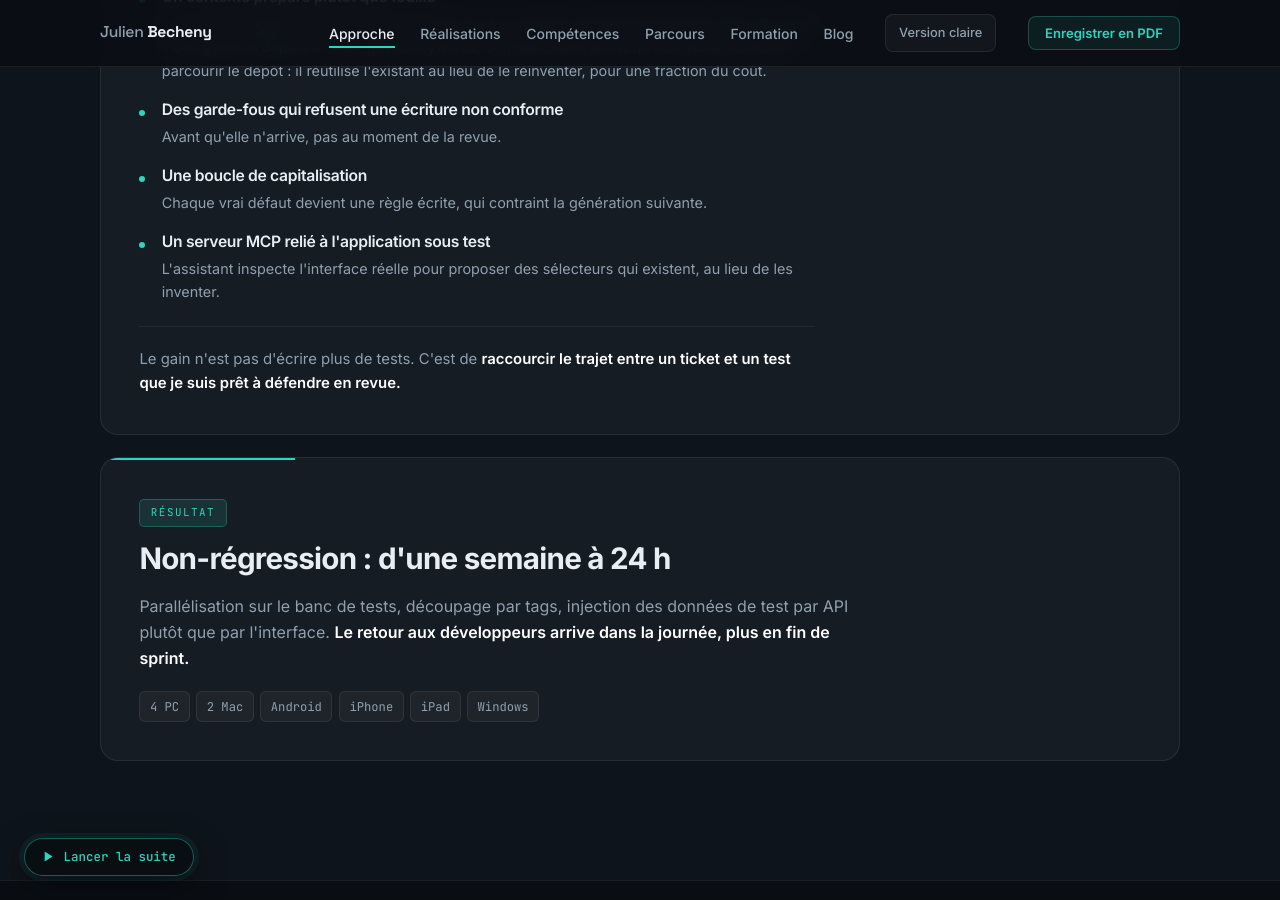
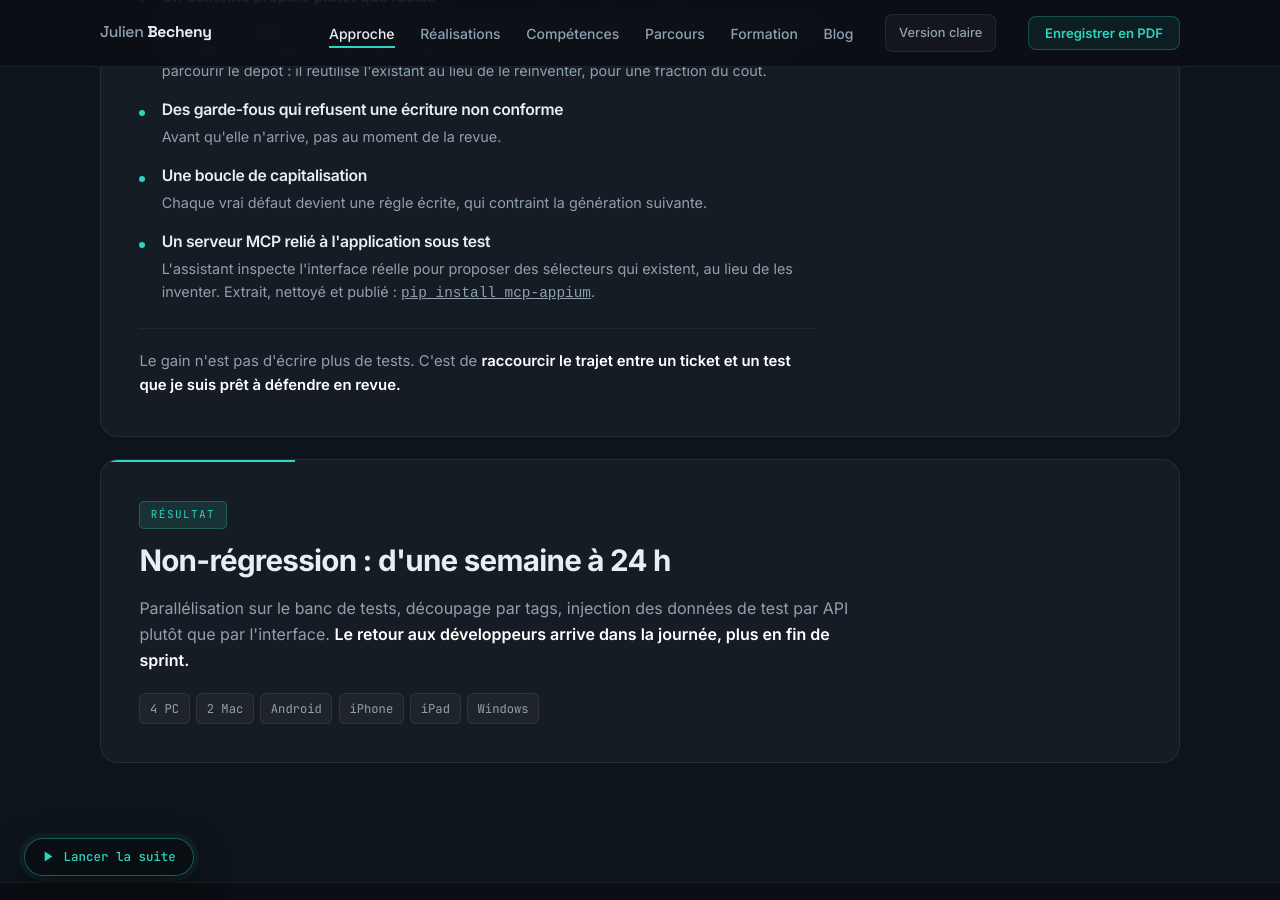
Before and after one commit to julien-becheny/julien-becheny.github.io, a Jekyll site: the page cv-sombre.html, which Jekyll copies as it is, in a window 1280 px wide and 900 px high, scrolled down 3013 px. Built offline with Jekyll 4.4.1, drawn with Linux system fonts in a browser that asks for light colours.

Commit message:
docs: le serveur MCP est desormais publie

```diff
--- a/cv-sombre.html
+++ b/cv-sombre.html
@@ -263,7 +263,7 @@
           </li>
           <li>
             <h4>Un serveur MCP relié à l'application sous test</h4>
-            <p>L'assistant inspecte l'interface réelle pour proposer des sélecteurs qui existent, au lieu de les inventer.</p>
+            <p>L'assistant inspecte l'interface réelle pour proposer des sélecteurs qui existent, au lieu de les inventer. Extrait, nettoyé et publié : <a href="https://pypi.org/project/mcp-appium/" target="_blank" rel="noopener"><code>pip install mcp-appium</code></a>.</p>
           </li>
         </ul>
 
--- a/cv.html
+++ b/cv.html
@@ -323,7 +323,7 @@
             <span class="tile tile-sm"><svg class="ico"><use href="#i-plug"/></svg></span>
             <div>
               <h4>Un serveur MCP relié à l'application sous test</h4>
-              <p>L'assistant inspecte l'interface réelle pour proposer des sélecteurs qui existent, au lieu de les inventer.</p>
+              <p>L'assistant inspecte l'interface réelle pour proposer des sélecteurs qui existent, au lieu de les inventer. Extrait, nettoyé et publié : <a href="https://pypi.org/project/mcp-appium/" target="_blank" rel="noopener"><code>pip install mcp-appium</code></a>.</p>
             </div>
           </li>
         </ul>
```
